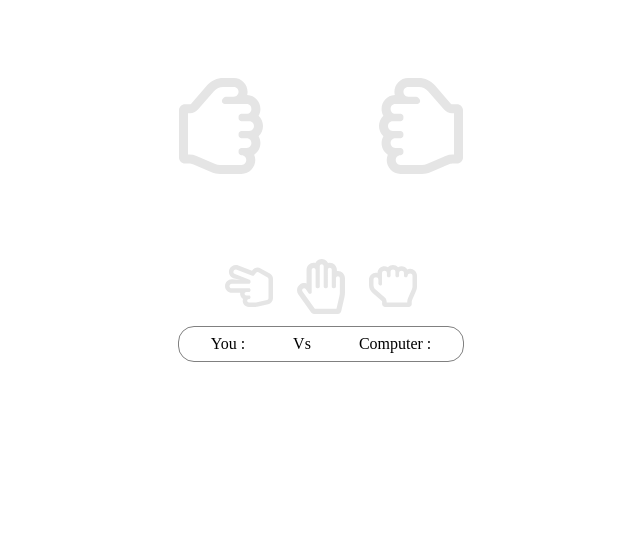
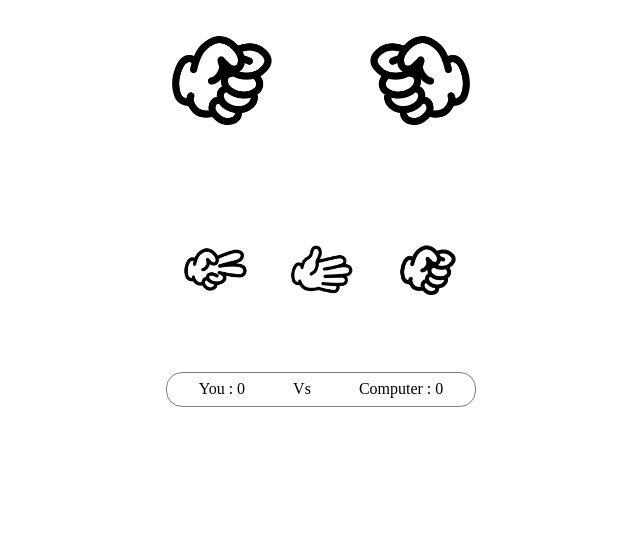
Before and after one commit to Bee-D/RockPaperScissor, a plain HTML site: page index.html in a window 1280 px wide. Shown: the part 248-800 px from the top of the page, without its empty margins (319-959 px from the left). Drawn offline with Linux system fonts and the light colour scheme.

Commit message:
change the images and modify some style

```diff
--- a/index.html
+++ b/index.html
@@ -9,24 +9,30 @@
 </head>
 <body>
     <main class="game-board">
-        <h1>Let's Play!</h1>
+        <h1>Rock Paper Scissor</h1>
         <div class="game-icon">
             <p class="hand left-hand">
-                <img src="./sources/images/hand-rock-grey.svg"  alt="">
+                <img src="./sources/images/hand-rock.png"  alt="">
             </p>
             <p class="hand right-hand">
-                <img src="./sources/images/hand-rock-grey.svg" alt="">
+                <img src="./sources/images/hand-rock.png" alt="">
             </p>
         </div>
         <div class="three-hands-button">
-           <img src="sources/images/hand-scissors-grey.svg" alt="">
-           <img src="sources/images/hand-paper-grey.svg" alt="">
-           <img src="sources/images/hand-rock-grey.svg" alt="">
+            <p class="hand-scissor">
+                <img src="sources/images/hand-scissor.png" alt="">
+            </p>
+            <p class="hand-paper">
+                <img src="sources/images/hand-paper.png" alt="">
+            </p>
+            <p class="hand-rock">
+                <img src="sources/images/hand-rock.png" alt="">
+            </p>
         </div>
         <div class="game-record">
-            <div class="player">You : <span class="player-win"></span></div>
+            <div class="player">You : <span class="player-score">0</span></div>
             <p>Vs</p>
-            <div class="computer">Computer : <span class="computer-win"></span></div>
+            <div class="computer">Computer : <span class="computer-score">0</span></div>
         </div>
     </main>
     <script src="game.js"></script>
--- a/style.css
+++ b/style.css
@@ -84,27 +84,30 @@ body {
 }
 
 .hand {
-    width: 6rem;
-    height: 6rem;
+    width: 12rem;
+    height: 12rem;
 }
 
 .left-hand {
-    transform: rotate(90deg);
+    transform: rotate(0deg);
 }
 
 .right-hand {
-    transform: rotate(270deg) scaleX(-1);
+    transform: rotate(0deg) scaleX(-1);
 }
 
 .three-hands-button {
     display: flex;
-    justify-content: center;
+    justify-content: space-evenly;
     align-items: center;
-    width: 3rem;
-    height: 3rem;
-    gap: 1.5rem;
+    width: 20rem;
+    margin: 0 0 2rem 0;
 }
 
 .three-hands-button img:hover {
     cursor: pointer;
 }
+
+.three-hands-button img {
+    min-height: 100%;
+}
```
Also changed, not shown: sources/images/hand-paper-grey.svg (deleted), sources/images/hand-paper.png (added), sources/images/hand-rock-grey.svg (deleted), sources/images/hand-rock.png (added), sources/images/hand-scissor.png (added), sources/images/hand-scissors-grey.svg (deleted).
